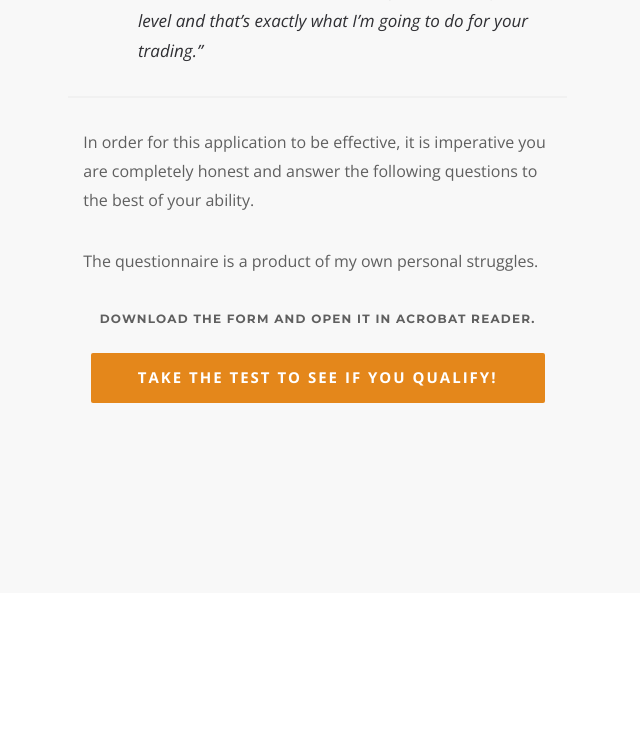
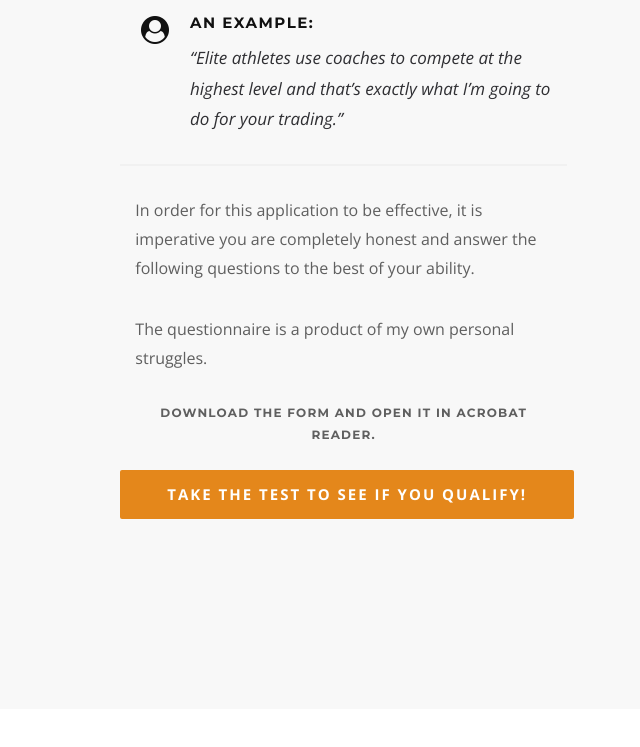
Before and after one commit to frontend-fxs/ED-191, a plain HTML site: page index.html in a window 1280 px wide. Shown: the part 2812-3559 px from the top of the page, without its empty margins (73-713 px from the left). Drawn offline with nearby package versions, Linux system fonts and the light colour scheme.

Commit message:
Update index.html

```diff
--- a/index.html
+++ b/index.html
@@ -225,7 +225,7 @@
                     <!-- Portfolio Item -->
  <div class="col-sm-6 col-md-4 col-lg-6 mb-20 wow fadeIn" data-wow-delay="0.1s" data-wow-duration="2s" style="visibility: visible; animation-duration: 2s; animation-delay: 0.1s; animation-name: fadeIn;">
 
-                       <div class="text col-md-offset-3">
+                       <div class="text col-md-offset-4">
 
                             <div class="row">
 
@@ -254,7 +254,7 @@
                                 </div>
                                 <div class="col-sm-12 mt-30">
                                     <p>In order for this application to be effective, it is imperative you are completely honest and answer the following questions to the best of your ability.</p>
-                                    <p>The questionnaire is a product of my own personal struggles.</p>
+                                    <p class="mb-30">The questionnaire is a product of my own personal struggles.</p>
                                     <p style="font-size: 1.2rem;" class="font-alt align-center"><strong>Download the form and open it in Acrobat Reader.</strong></p>
                                 </div>
                         <div class="custom-cta-cols align-center" data-wow-delay="0.2s" data-wow-duration="2s">
```
